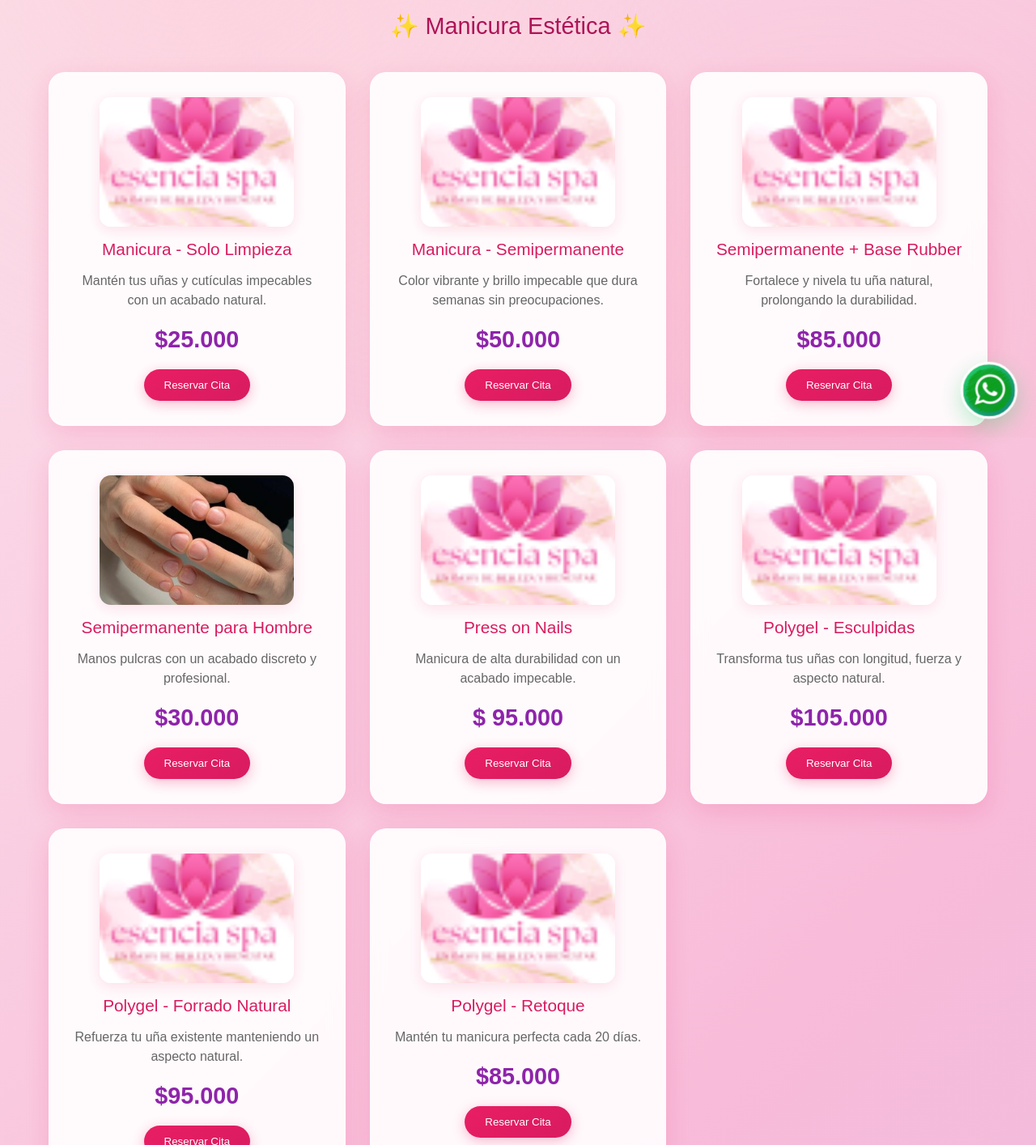
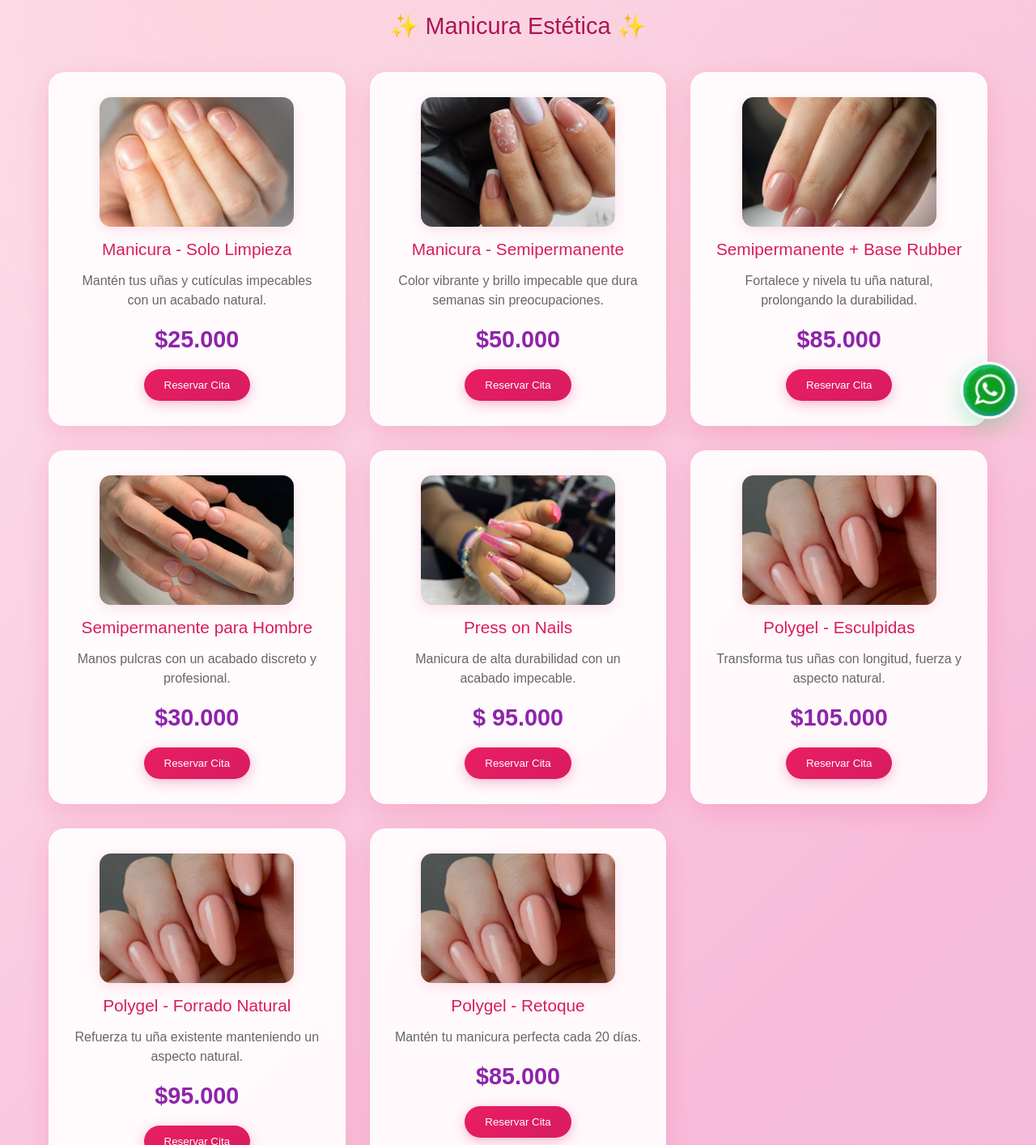
Before and after one commit to TechFixSolutionscol/Esenciaspa, a plain HTML site: page servicios.html in a window 1280 px wide. Shown: the part 260-1674 px from the top of the page at 81% size. Drawn offline with Linux system fonts and the light colour scheme.

Commit message:
Update service images and add new assets
Replaced placeholder icons in servicios.html with specific images for each service. Added new image assets for limpieza, semipermanente, rubber, presson, and polygel services to the assets/images directory.

```diff
--- a/servicios.html
+++ b/servicios.html
@@ -31,7 +31,7 @@
             <h3 class="section-title">✨ Manicura Estética ✨</h3>
             <div class="services-grid">
                 <div class="service-card">
-                    <img src="assets/images/icon2.png" alt="Servicio Esencia Spa" class="service-img">
+                    <img src="assets/images/limpieza.jpg" alt="Servicio Esencia Spa" class="service-img">
                     <h4>Manicura - Solo Limpieza</h4>
                     <p>Mantén tus uñas y cutículas impecables con un acabado natural.</p>
                     <div class="price">$25.000</div>
@@ -39,7 +39,7 @@
                 </div>
 
                 <div class="service-card">
-                    <img src="assets/images/icon2.png" alt="Servicio Esencia Spa" class="service-img">
+                    <img src="assets/images/semipermanente.jpg" alt="Servicio Esencia Spa" class="service-img">
                     <h4>Manicura - Semipermanente</h4>
                     <p>Color vibrante y brillo impecable que dura semanas sin preocupaciones.</p>
                     <div class="price">$50.000</div>
@@ -47,7 +47,7 @@
                 </div>
 
                 <div class="service-card">
-                    <img src="assets/images/icon2.png" alt="Servicio Esencia Spa" class="service-img">
+                    <img src="assets/images/rubber.jpg" alt="Servicio Esencia Spa" class="service-img">
                     <h4>Semipermanente + Base Rubber</h4>
                     <p>Fortalece y nivela tu uña natural, prolongando la durabilidad.</p>
                     <div class="price">$85.000</div>
@@ -63,7 +63,7 @@
                 </div>
 
                 <div class="service-card">
-                    <img src="assets/images/icon2.png" alt="Servicio Esencia Spa" class="service-img">
+                    <img src="assets/images/presson.jpg" alt="Servicio Esencia Spa" class="service-img">
                     <h4>Press on Nails</h4>
                     <p>Manicura de alta durabilidad con un acabado impecable.</p>
                     <div class="price">$ 95.000</div>
@@ -71,7 +71,7 @@
                 </div>
 
                 <div class="service-card">
-                    <img src="assets/images/icon2.png" alt="Servicio Esencia Spa" class="service-img">
+                    <img src="assets/images/polygel.jpg" alt="Servicio Esencia Spa" class="service-img">
                     <h4>Polygel - Esculpidas</h4>
                     <p>Transforma tus uñas con longitud, fuerza y aspecto natural.</p>
                     <div class="price">$105.000</div>
@@ -79,7 +79,7 @@
                 </div>
 
                 <div class="service-card">
-                    <img src="assets/images/icon2.png" alt="Servicio Esencia Spa" class="service-img">
+                    <img src="assets/images/polygel.jpg" alt="Servicio Esencia Spa" class="service-img">
                     <h4>Polygel - Forrado Natural</h4>
                     <p>Refuerza tu uña existente manteniendo un aspecto natural.</p>
                     <div class="price">$95.000</div>
@@ -87,7 +87,7 @@
                 </div>
 
                 <div class="service-card">
-                    <img src="assets/images/icon2.png" alt="Servicio Esencia Spa" class="service-img">
+                    <img src="assets/images/polygel.jpg" alt="Servicio Esencia Spa" class="service-img">
                     <h4>Polygel - Retoque</h4>
                     <p>Mantén tu manicura perfecta cada 20 días.</p>
                     <div class="price">$85.000</div>
```
Also changed, not shown: assets/images/limpieza.jpg (added), assets/images/polygel.jpg (added), assets/images/presson.jpg (added), assets/images/rubber.jpg (added), assets/images/semipermanente.jpg (added).
